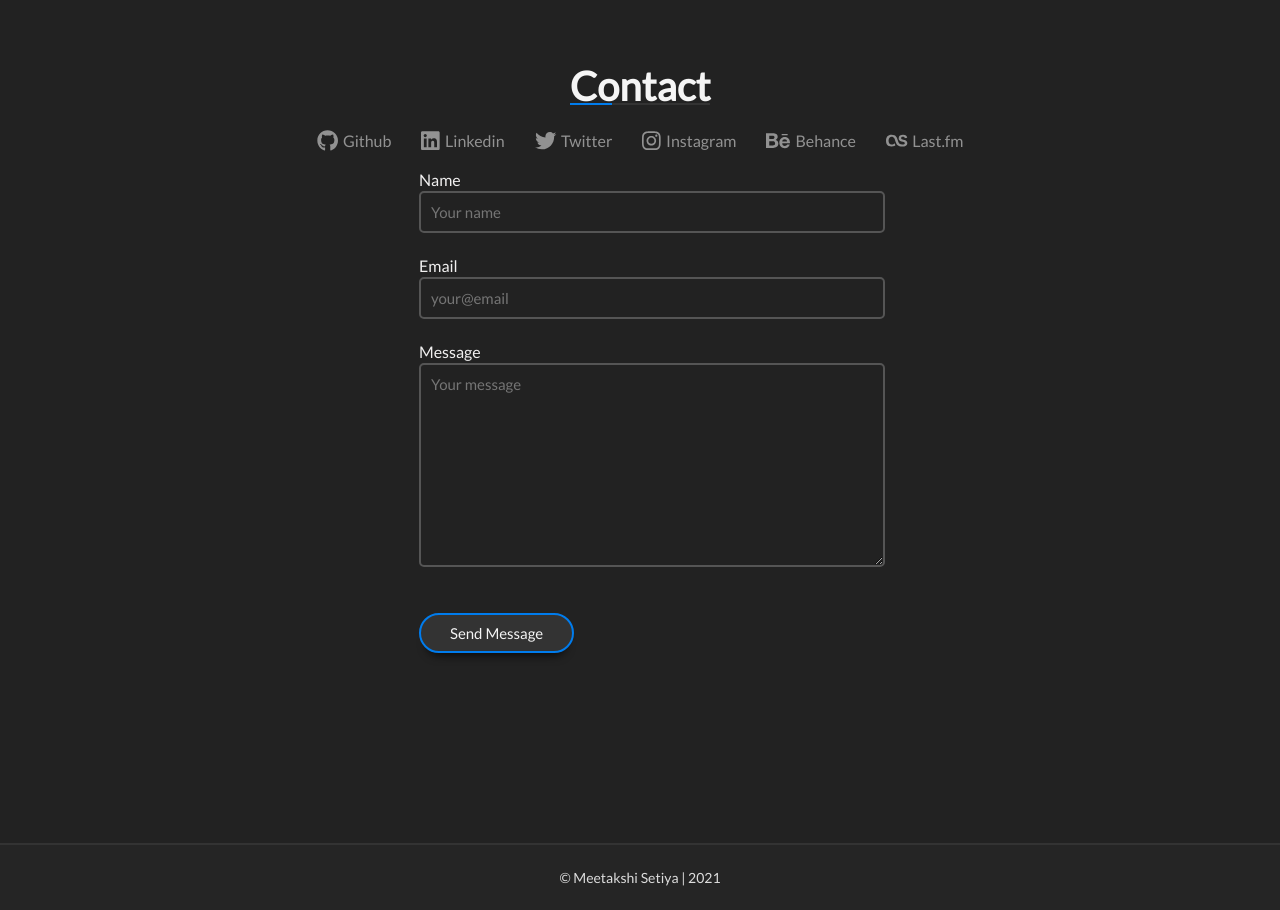
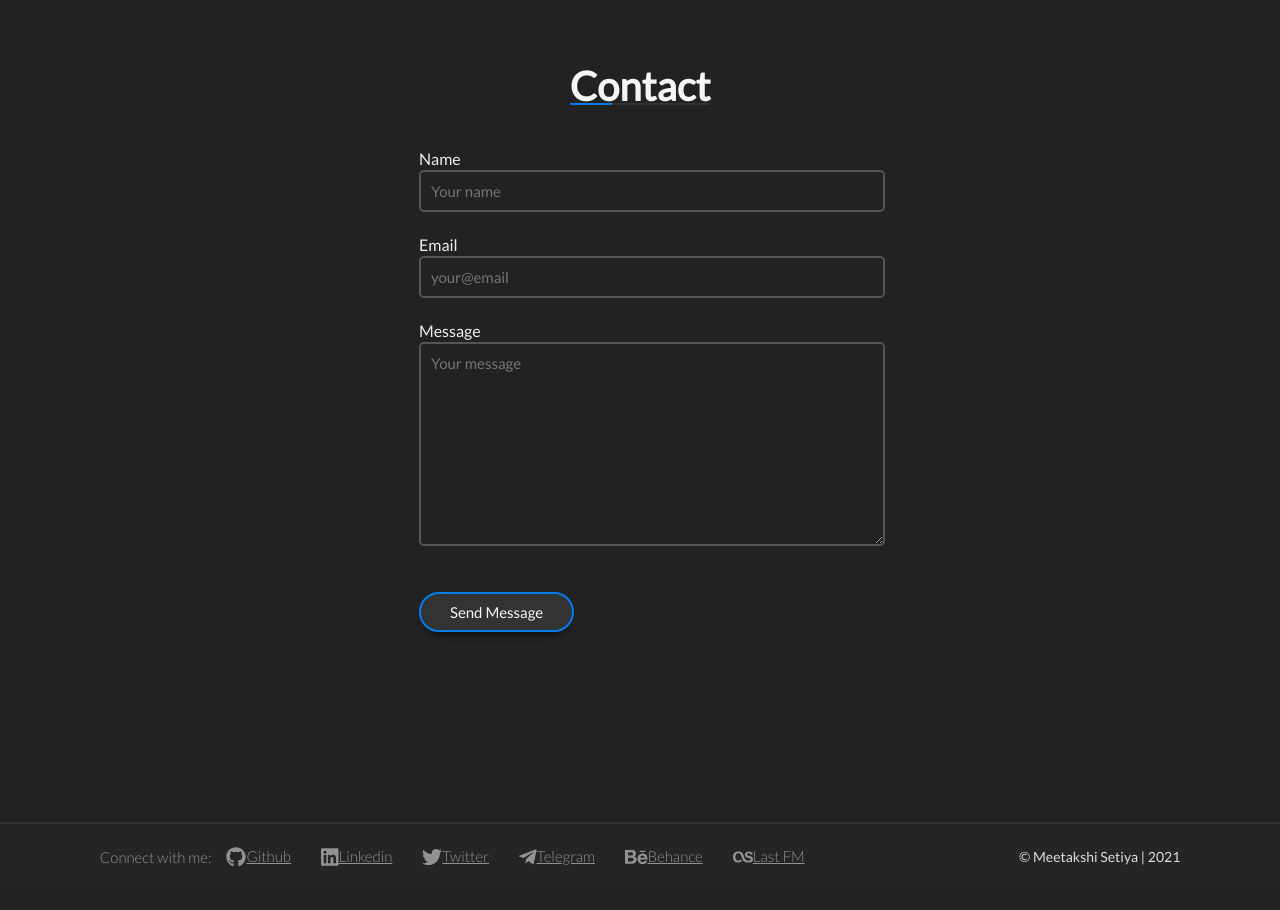
Before and after one commit to meetakshi253/Meetakshis-Portfolio, a React (Create React App) app: page / in a window 1280 px wide. Shown: the part 3340-4250 px from the top of the page. After the commit the page ends 4229 px from the top, so only its background shows below. Built offline with nearby package versions, Linux system fonts and the light colour scheme.

Commit message:
Add socials to footer

```diff
--- a/src/components/Contact.js
+++ b/src/components/Contact.js
@@ -1,14 +1,5 @@
 import React, { useState } from "react"
 import axios from 'axios'
-import { FontAwesomeIcon } from "@fortawesome/react-fontawesome";
-import {
-    faGithub,
-    faLinkedin,
-    faTwitter,
-    faInstagram,
-    faBehance,
-    faLastfm,
-} from "@fortawesome/free-brands-svg-icons";
 
 function Contact() {
     const [status, setStatus] = useState({
@@ -90,16 +81,6 @@ function Contact() {
                     Contact
                      </span>
                 </h3>
-                <div className="Footer-content">
-                    <div className="Footer-content-links">
-                    <a href="https://github.com/meetakshi253" className="social nav-item"><FontAwesomeIcon icon={faGithub} size="lg" /><span className="social-name">Github</span></a>
-                    <a href="https://www.linkedin.com/in/meetakshisetiya/" className="social nav-item"><FontAwesomeIcon icon={faLinkedin} size="lg" /><span className="social-name">Linkedin</span></a>
-                    <a href="https://twitter.com/metsetwhoo" className="social nav-item"><FontAwesomeIcon icon={faTwitter} size="lg" /><span className="social-name">Twitter</span></a>
-                    <a href="https://www.instagram.com/metsetwho/" className="social nav-item"><FontAwesomeIcon icon={faInstagram} size="lg" /><span className="social-name">Instagram</span></a>
-                    <a href="https://www.behance.net/meetakshi" className="social nav-item"><FontAwesomeIcon icon={faBehance} size="lg" /><span className="social-name">Behance</span></a>
-                    <a href="https://www.last.fm/user/darthgraffiti" className="social nav-item"><FontAwesomeIcon icon={faLastfm} size="lg" /><span className="social-name">Last.fm</span></a>
-                    </div>
-                </div>
                 <div className="container-message-details error-message" id="projects-message"></div>
                 <div className="container form-container">
                     <form onSubmit={handleOnSubmit}>
--- a/src/components/Footer.js
+++ b/src/components/Footer.js
@@ -1,10 +1,33 @@
 
+import { FontAwesomeIcon } from "@fortawesome/react-fontawesome";
+import {
+    faGithub,
+    faLinkedin,
+    faTwitter,
+    faInstagram,
+    faGoodreads,
+    faBehance,
+    faLastfm,
+    faTelegramPlane
+} from "@fortawesome/free-brands-svg-icons";
 
 function Footer() {
     return (
 
         <footer>
             <div className="Footer">
+                <div className="Footer-content">
+                <div className="Footer-content-links Footer-item">
+                    Connect with me:
+                    <a href="https://github.com/meetakshi253" className="social"><FontAwesomeIcon icon={faGithub} size="lg" /><span className="visually-hidden">Github</span></a>
+                    <a href="https://www.linkedin.com/in/meetakshisetiya/" className="social"><FontAwesomeIcon icon={faLinkedin} size="lg" /><span className="visually-hidden">Linkedin</span></a>
+                    <a href="https://twitter.com/metsetwhoo" className="social"><FontAwesomeIcon icon={faTwitter} size="lg" /><span className="visually-hidden">Twitter</span></a>
+                    <a href="http://t.me/metsetwhoo" className="social"><FontAwesomeIcon icon={faTelegramPlane} size="lg" /><span className="visually-hidden">Telegram</span></a>
+                    {/* <a href="https://www.instagram.com/metsetwho/" className="social"><FontAwesomeIcon icon={faInstagram} size="lg" /><span className="visually-hidden">Instagram</span></a> */}
+                    <a href="https://www.behance.net/meetakshi" className="social"><FontAwesomeIcon icon={faBehance} size="lg" /><span className="visually-hidden">Behance</span></a>
+                    <a href="https://www.last.fm/user/darthgraffiti" className="social"><FontAwesomeIcon icon={faLastfm} size="lg" /><span className="visually-hidden">Last FM</span></a>
+                </div>
+                </div>
                 <div className="Footer-content-copyright Footer-item">
                     <p id="p-ft" color="#f1f0f0">© Meetakshi Setiya | 2021 </p>
                 </div>
```
